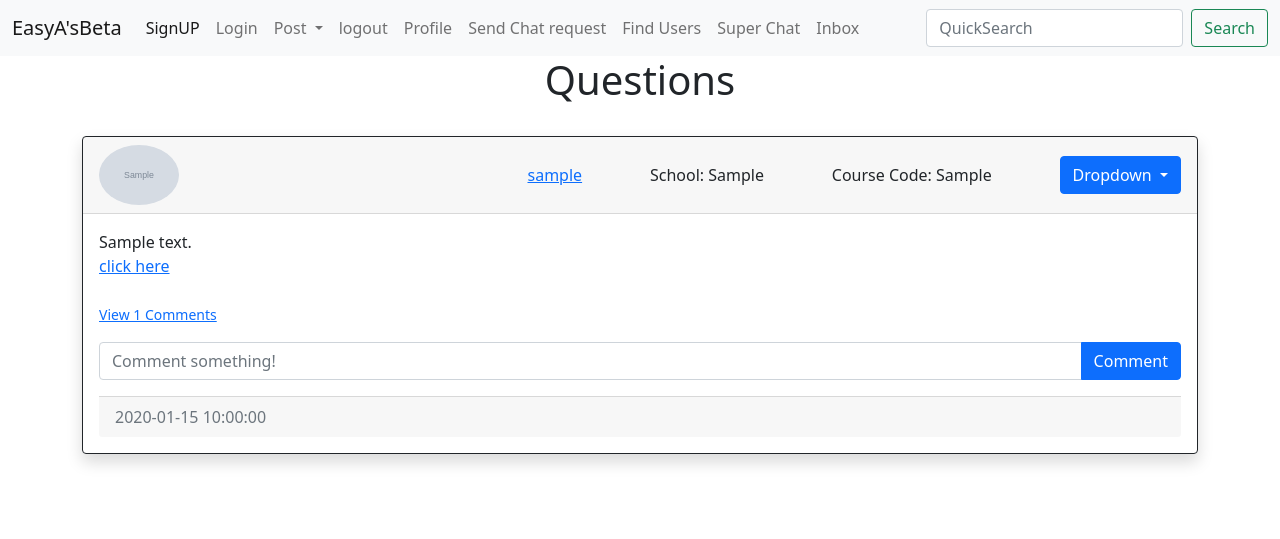
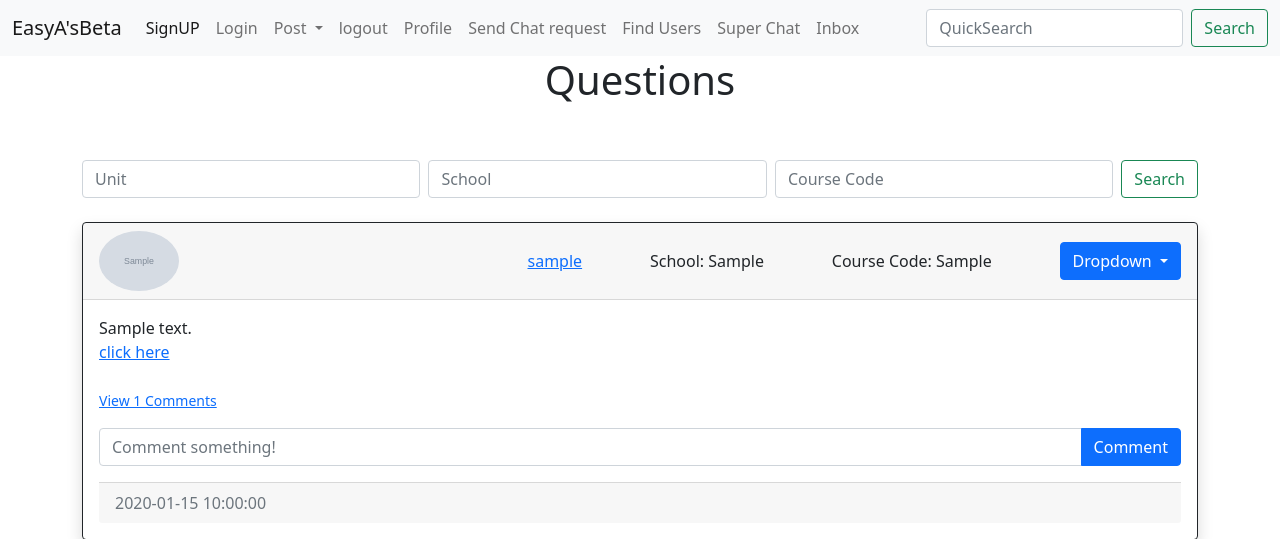
Before and after one commit to Kenzoe2004/EasyAs, a Flask app: page /Tests in a window 1280 px wide. Shown: the top 539 px of the page. Run offline with Flask 2, Linux system fonts and the light colour scheme; a user stored in the database is signed in; tables that the repository leaves empty hold one stand-in row (values such as "Sample post"); grey boxes marked "Sample" are stand-in pictures.

Commit message:
Update Question.html

```diff
--- a/website/templates/Question.html
+++ b/website/templates/Question.html
@@ -2,6 +2,15 @@
 %}
 <h1 align="center">Questions</h1>
 <br/>
+
+<br/>
+<form class="d-flex" method="GET">
+        <input class="form-control me-2" type="search" placeholder="Unit" name="a">
+        <input class="form-control me-2" type="search" placeholder="School" name="b">
+        <input class="form-control me-2" type="search" placeholder="Course Code" name="c">
+        <button class="btn btn-outline-success" type="submit">Search</button>
+</form>
+<br>
 <div id = "posts">
     {%for question in Questions%}
      <div class="shadow lg-3 mb-5 bg-body rounded">
@@ -60,7 +69,7 @@
                   <ul class="dropdown-menu">
                     <li>
                       <a
-                        href="/delete-question/{{question.id}}"
+                        href="/delete-questionchat/{{question_comment.id}}"
                         class="dropdown-item"
                         >Delete</a
                       >
```
